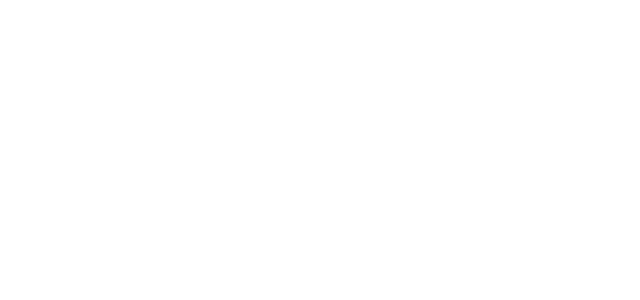
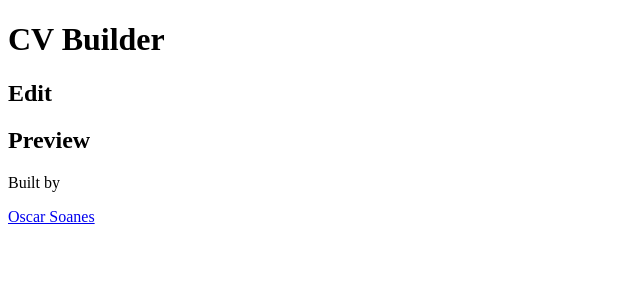
Before and after one commit to OscarSoanes/cv-project, a React (Create React App) app: page / in a window 1280 px wide. Shown: the top 300 px of the page, without its empty margins (0-640 px from the left). Built offline with nearby package versions, Linux system fonts and the light colour scheme.

Commit message:
Added a simple main and a footer component

```diff
--- a/src/App.js
+++ b/src/App.js
@@ -1,6 +1,12 @@
+import { Main } from "./components/Main";
+import { Footer } from "./components/Footer";
+
 function App() {
   return (
     <div className="App">
+      <h1>CV Builder</h1>
+      <Main />
+      <Footer />
     </div>
   );
 }
--- /dev/null
+++ b/src/components/Footer.jsx
@@ -0,0 +1,8 @@
+export function Footer() {
+    return (
+        <footer>
+            <p>Built by </p>
+            <a href="https://github.com/OscarSoanes">Oscar Soanes</a>
+        </footer>
+    )
+}
--- /dev/null
+++ b/src/components/Main.jsx
@@ -0,0 +1,8 @@
+export function Main() {
+    return (
+        <main>
+            <h2>Edit</h2>
+            <h2>Preview</h2>
+        </main>
+    )
+}
```
